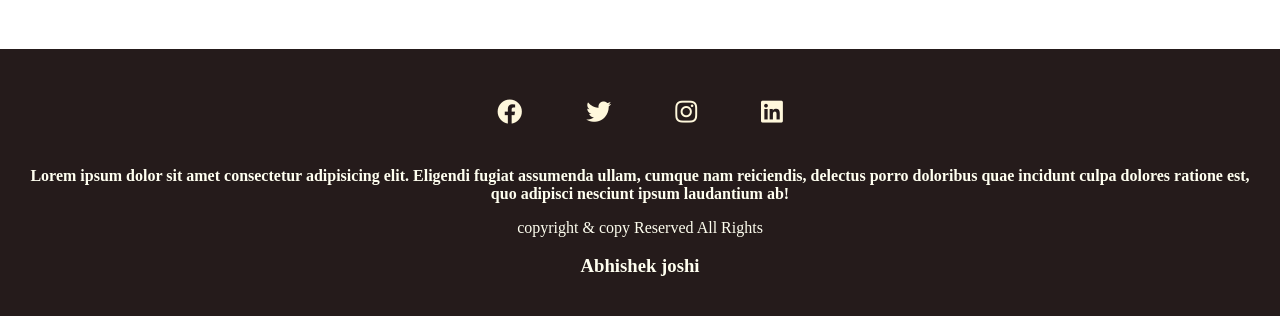
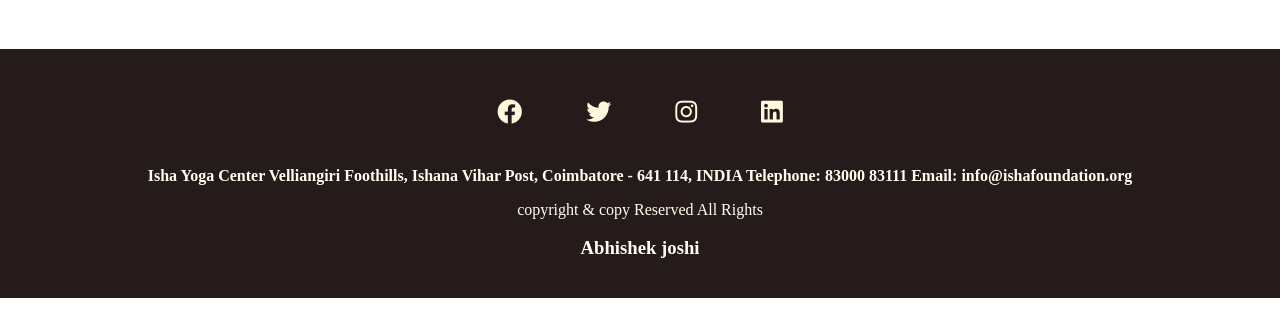
Before and after one commit to Abhishekjoshi98/portfolio, a plain HTML site: page index.html in a window 1280 px wide. Shown: the part 910-1226 px from the top of the page. Drawn offline with Linux system fonts and the light colour scheme.

Commit message:
Update index.html

```diff
--- a/index.html
+++ b/index.html
@@ -134,7 +134,11 @@
                  <a href=""><i class="fab fa-instagram"></i></a>
                  <a href=""><i class="fab fa-linkedin"></i></a>
             </div>
-            <p><b>Lorem ipsum dolor sit amet consectetur adipisicing elit. Eligendi fugiat assumenda ullam, cumque nam reiciendis, delectus porro doloribus quae incidunt culpa dolores ratione est, quo adipisci nesciunt ipsum laudantium ab!</p></b>           <p>copyright & copy
+            <p><b>Isha Yoga Center
+Velliangiri Foothills, Ishana Vihar Post,
+Coimbatore - 641 114, INDIA
+Telephone: 83000 83111
+Email: info@ishafoundation.org</p></b>           <p>copyright & copy
                 Reserved All Rights</p>
                 <h3>Abhishek joshi</h3>
         </div>
```
